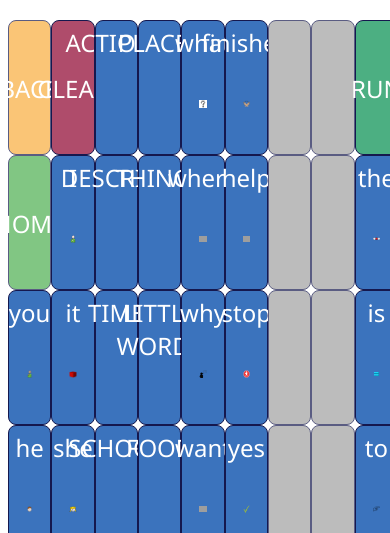
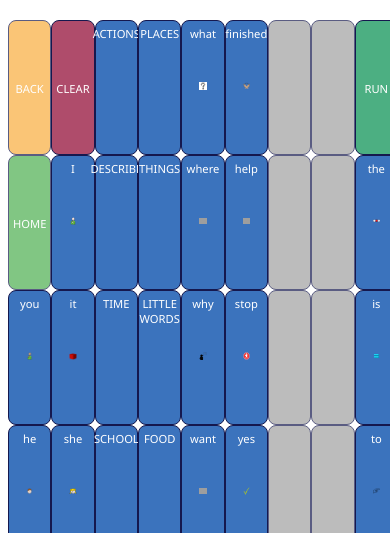
Before and after one commit to RandomAccoutA/pike_project, a Flask app: page / in a window 390 px wide; the page is wider, and only the part inside the window is pictured. Shown: the top 533 px of that part. Run offline with Flask 3, Linux system fonts and the light colour scheme; grey boxes are pictures that could not be loaded.

Commit message:
fixed the text adjustment and image sizes

```diff
--- a/flask_app/static/styles.css
+++ b/flask_app/static/styles.css
@@ -15,7 +15,7 @@
   border-radius: 8px;
   background-color: #3b73bd;
   color: white;
-  font-size: 1.5rem;
+  font-size: clamp(1rem, 2vw, 1.5rem);
   font-family: 'Segoe UI', 'Roboto', 'Helvetica Neue', Arial, sans-serif;
   font-weight: 500;
   cursor: pointer;
@@ -70,8 +70,8 @@
 }
 
 .button-grid button img {
-  max-width: 65%;
-  max-height: 65%;
+  max-width: 75%;
+  max-height: 75%;
   object-fit: contain;
   margin-top: 8px;
 }
@@ -117,3 +117,23 @@ img {
 #button-back:hover {
   background-color: #b46737 !important;
 }
+
+@media screen and (max-width: 768px) {
+  .button-grid button {
+    font-size: clamp(0.8rem, 1.5vw, 1.2rem);
+  }
+  .button-grid button img {
+    max-width: 70%;
+    max-height: 70%;
+  }
+}
+
+@media screen and (max-width: 480px) {
+  .button-grid button {
+    font-size: clamp(0.7rem, 1.2vw, 1rem);
+  }
+  .button-grid button img {
+    max-width: 65%;
+    max-height: 65%;
+  }
+}
```
